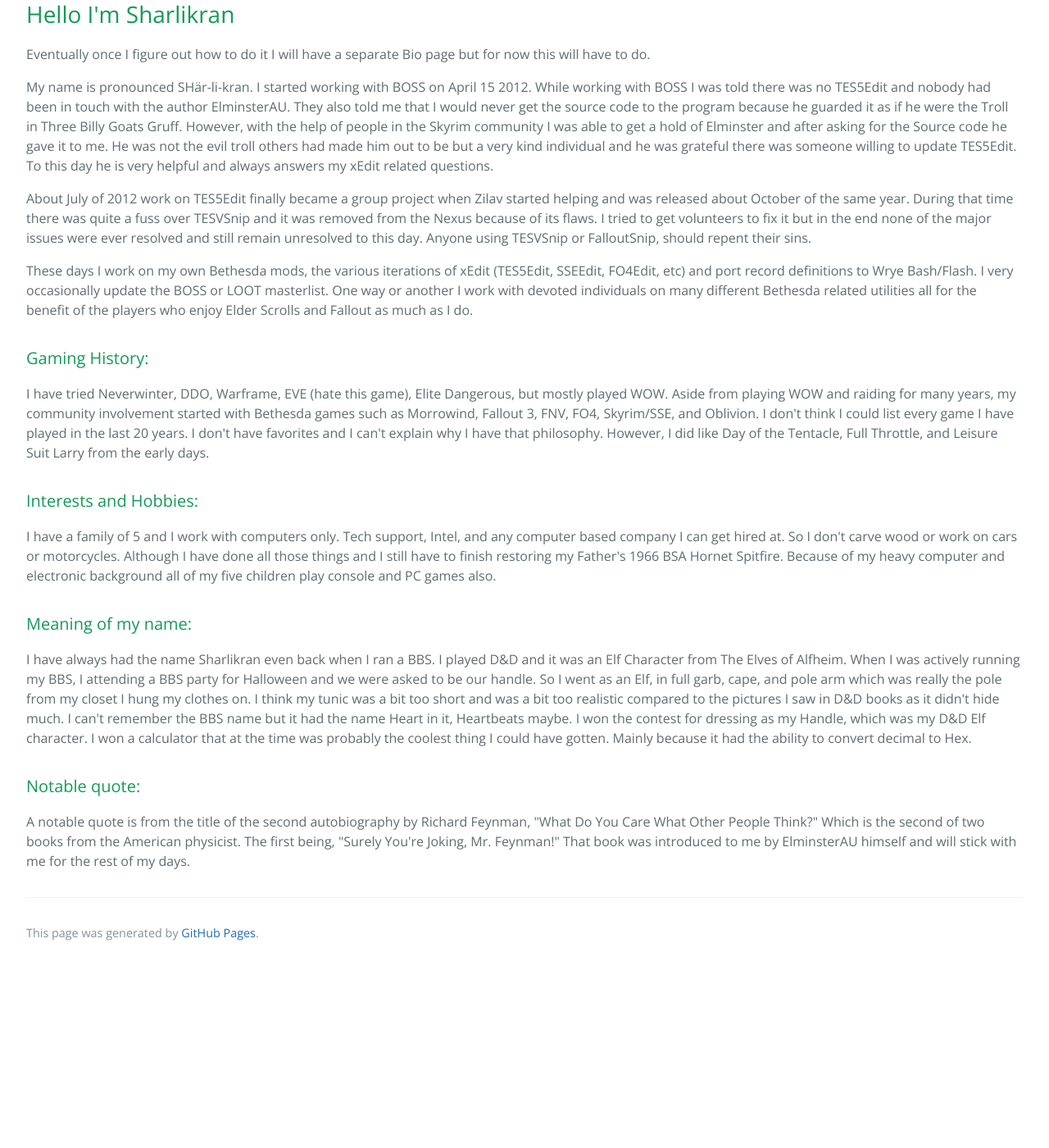
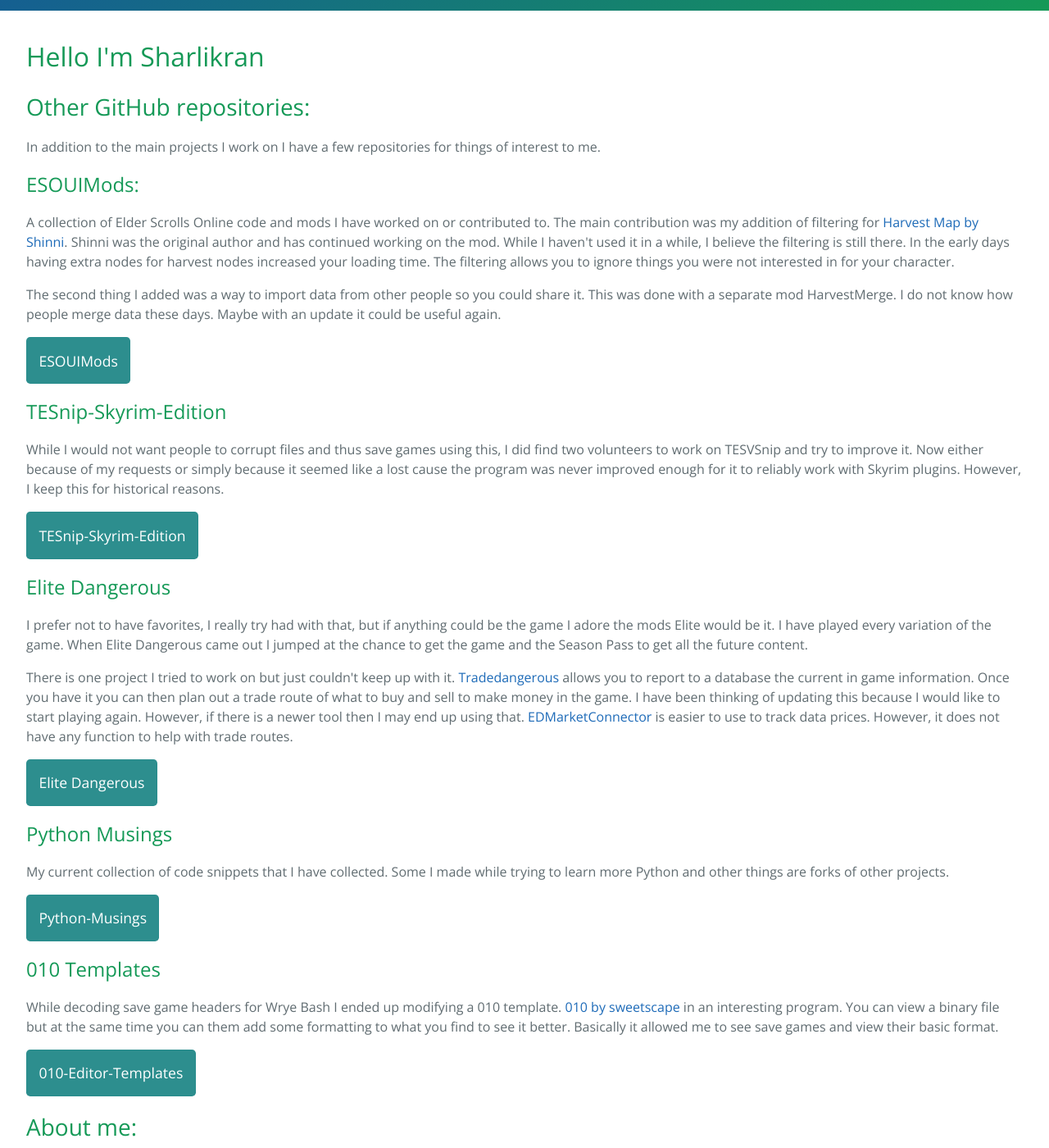
Before and after one commit to Sharlikran/sharlikran.github.io, a Jekyll site: the page built from index.html, in a window 1280 px wide and 1400 px high, scrolled down 314 px. Shown: the whole window at 82% size. Built offline with Jekyll 4.4.1, drawn with Linux system fonts in a browser that asks for light colours; the repository's description, which GitHub fills in, is left out; before the commit the page ends 1495 px from its top, so only the background shows below that.

Commit message:
Updated my site content

```diff
--- a/_layouts/default.html
+++ b/_layouts/default.html
@@ -16,6 +16,10 @@
       {% include image.html url="https://sharlikran.github.io/"
       max-width="130px" file="/assets/images/Sharlikran_Avitar_Pic_130.jpg" alt="Sharlikran"
       caption="" %}
+      <a href="https://wrye-code-collection.github.io/" class="btn">Wrye-Code-Collection</a>
+      <a href="https://tes5edit.github.io/" class="btn">xEdit</a>
+      <a href="https://github.com/loot/" class="btn">LOOT</a>
+      <a href="https://github.com/boss-developers/" class="btn">BOSS</a>
       <!-- <h2 class="project-tagline">{{ site.description | default: site.github.project_tagline }}</h2>
       {% if site.github.is_project_page %}
         <a href="{{ site.github.repository_url }}" class="btn">View on GitHub</a>
--- a/index.html
+++ b/index.html
@@ -2,24 +2,53 @@
 layout: default
 title: Hello I'm Sharlikran
 ---
-<div>
-    <a href="https://wrye-code-collection.github.io/" class="btngroup">Wrye-Code-Collection</a>
-    <a href="https://tes5edit.github.io/" class="btngroup">xEdit</a>
-</div>
 <section>
     <div id="home">
-        <h2>Hello I'm Sharlikran</h2>
+    <h1>Hello I'm Sharlikran</h1>
+    <div>
+        <h2>Other GitHub repositories:</h2>
+        <p>In addition to the main projects I work on I have a few repositories for things of interest to me.</p>
+        <div>
+            <h3>ESOUIMods:</h3>
+            <p>A collection of Elder Scrolls Online code and mods I have worked on or contributed to. The main contribution was my addition of filtering for <a href="https://www.esoui.com/downloads/info57-HarvestMapEsoheadMarkers.html">Harvest Map by Shinni</a>. Shinni was the original author and has continued working on the mod. While I haven't used it in a while, I believe the filtering is still there. In the early days having extra nodes for harvest nodes increased your loading time. The filtering allows you to ignore things you were not interested in for your character.</p>
+            <p>The second thing I added was a way to import data from other people so you could share it. This was done with a separate mod HarvestMerge. I do not know how people merge data these days. Maybe with an update it could be useful again.</p>
+            <a href="https://github.com/ESOUIMods/" class="drkbtn">ESOUIMods</a></br>
+        </div>
+        <div>
+            <h3>TESnip-Skyrim-Edition</h3>
+            <p>While I would not want people to corrupt files and thus save games using this, I did find two volunteers to work on TESVSnip and try to improve it. Now either because of my requests or simply because it seemed like a lost cause the program was never improved enough for it to reliably work with Skyrim plugins. However, I keep this for historical reasons.</p>
+            <a href="https://github.com/TESnip-Skyrim-Edition/" class="drkbtn">TESnip-Skyrim-Edition</a>
+        </div>
+        <div>
+            <h3>Elite Dangerous</h3>
+            <p>I prefer not to have favorites, I really try had with that, but if anything could be the game I adore the mods Elite would be it. I have played every variation of the game. When Elite Dangerous came out I jumped at the chance to get the game and the Season Pass to get all the future content.</p>
+            <p>There is one project I tried to work on but just couldn't keep up with it. <a herf="https://bitbucket.org/kfsone/tradedangerous/src/master/">Tradedangerous</a> allows you to report to a database the current in game information. Once you have it you can then plan out a trade route of what to buy and sell to make money in the game. I have been thinking of updating this because I would like to start playing again. However, if there is a newer tool then I may end up using that. <a href="https://github.com/EliteDangerous/EDMarketConnector">EDMarketConnector</a> is easier to use to track data prices. However, it does not have any function to help with trade routes.</p>
+            <a href="https://github.com/EliteDangerous/" class="drkbtn">Elite Dangerous</a>
+        </div>
+        <div>
+            <h3>Python Musings</h3>
+            <p>My current collection of code snippets that I have collected. Some I made while trying to learn more Python and other things are forks of other projects.</p>
+            <a href="https://github.com/Python-Musings" class="drkbtn">Python-Musings</a>
+        </div>
+        <div>
+            <h3>010 Templates</h3>
+            <p>While decoding save game headers for Wrye Bash I ended up modifying a 010 template. <a href="https://www.sweetscape.com/">010 by sweetscape</a> in an interesting program. You can view a binary file but at the same time you can them add some formatting to what you find to see it better. Basically it allowed me to see save games and view their basic format.</p>
+            <a href="https://github.com/010-Editor-Templates/" class="drkbtn">010-Editor-Templates</a>
+        </div>
+    </div>
+    <div>
+        <h2>About me:</h2>
         <p>Eventually once I figure out how to do it I will have a separate Bio page but for now this will have to do.</p>
         <p>My name is pronounced SHär-li-kran. I started working with BOSS on April 15 2012. While working with BOSS I was told there was no TES5Edit and nobody had been in touch with the author ElminsterAU. They also told me that I would never get the source code to the program because he guarded it as if he were the Troll in Three Billy Goats Gruff. However, with the help of people in the Skyrim community I was able to get a hold of Elminster and after asking for the Source code he gave it to me. He was not the evil troll others had made him out to be but a very kind individual and he was grateful there was someone willing to update TES5Edit. To this day he is very helpful and always answers my xEdit related questions.</p>
         <p>About July of 2012 work on TES5Edit finally became a group project when Zilav started helping and was released about October of the same year. During that time there was quite a fuss over TESVSnip and it was removed from the Nexus because of its flaws. I tried to get volunteers to fix it but in the end none of the major issues were ever resolved and still remain unresolved to this day. Anyone using TESVSnip or FalloutSnip, should repent their sins.</p>
         <p>These days I work on my own Bethesda mods, the various iterations of xEdit (TES5Edit, SSEEdit, FO4Edit, etc) and port record definitions to Wrye Bash/Flash. I very occasionally update the BOSS or LOOT masterlist. One way or another I work with devoted individuals on many different Bethesda related utilities all for the benefit of the players who enjoy Elder Scrolls and Fallout as much as I do.</p>
-        <h4>Gaming History:</h4>
+        <h3>Gaming History:</h3>
         <p>I have tried Neverwinter, DDO, Warframe, EVE (hate this game), Elite Dangerous, but mostly played WOW. Aside from playing WOW and raiding for many years, my community involvement started with Bethesda games such as Morrowind, Fallout 3, FNV, FO4, Skyrim/SSE, and Oblivion. I don't think I could list every game I have played in the last 20 years. I don't have favorites and I can't explain why I have that philosophy. However, I did like Day of the Tentacle, Full Throttle, and Leisure Suit Larry from the early days.</p>
-        <h4>Interests and Hobbies:</h4>
+        <h3>Interests and Hobbies:</h3>
         <p>I have a family of 5 and I work with computers only. Tech support, Intel, and any computer based company I can get hired at. So I don't carve wood or work on cars or motorcycles. Although I have done all those things and I still have to finish restoring my Father's 1966 BSA Hornet Spitfire.  Because of my heavy computer and electronic background all of my five children play console and PC games also.</p>
-        <h4>Meaning of my name:</h4>
+        <h3>Meaning of my name:</h3>
         <p>I have always had the name Sharlikran even back when I ran a BBS. I played D&D and it was an Elf Character from The Elves of Alfheim. When I was actively running my BBS, I attending a BBS party for Halloween and we were asked to be our handle. So I went as an Elf, in full garb, cape, and pole arm which was really the pole from my closet I hung my clothes on. I think my tunic was a bit too short and was a bit too realistic compared to the pictures I saw in D&D books as it didn't hide much. I can't remember the BBS name but it had the name Heart in it, Heartbeats maybe. I won the contest for dressing as my Handle, which was my D&D Elf character. I won a calculator that at the time was probably the coolest thing I could have gotten.  Mainly because it had the ability to convert decimal to Hex.</p>
-        <h4>Notable quote:</h4>
+        <h3>Notable quote:</h3>
         <p>A notable quote is from the title of the second autobiography by Richard Feynman, "What Do You Care What Other People Think?" Which is the second of two books from the American physicist. The first being, "Surely You're Joking, Mr. Feynman!" That book was introduced to me by ElminsterAU himself and will stick with me for the rest of my days.</p>
     </div>
 </section>
```
